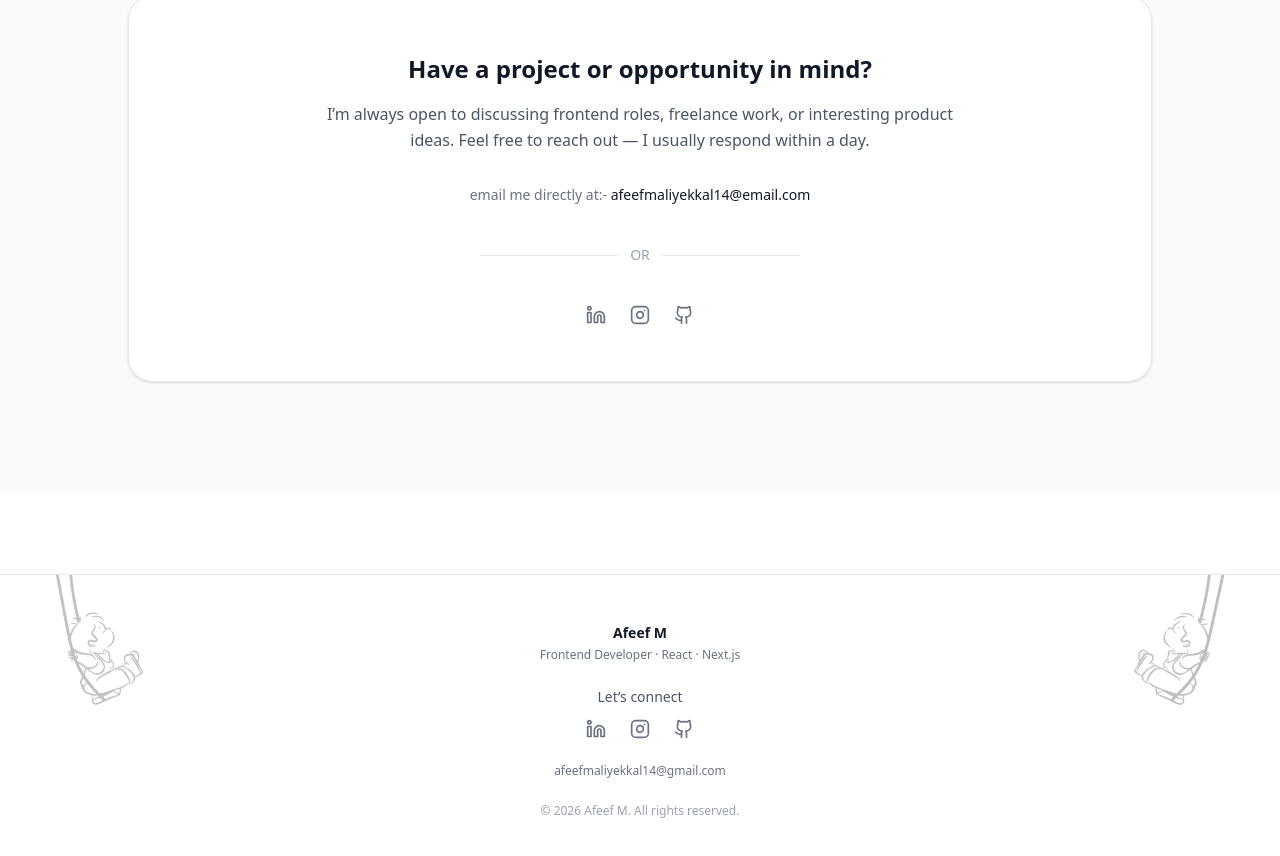
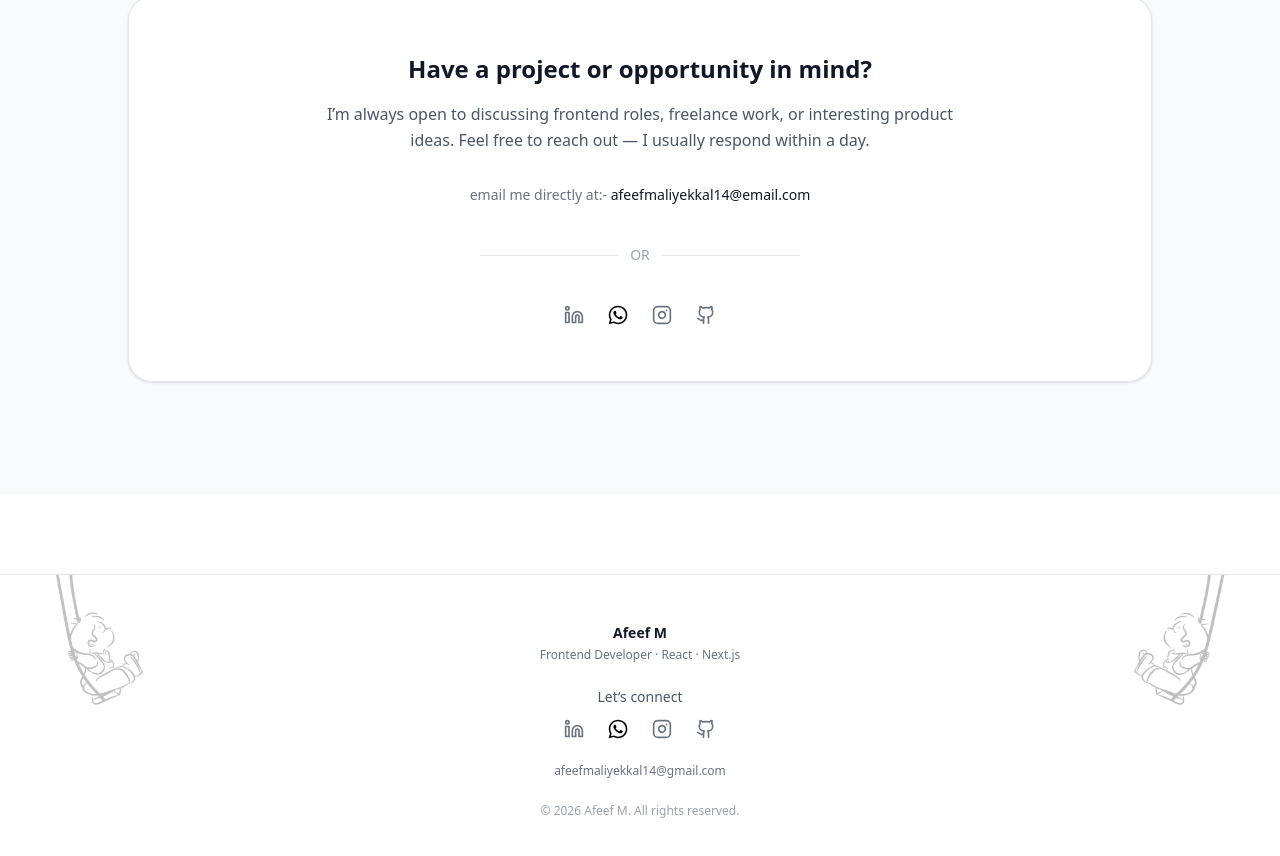
Before and after one commit to Afeef-m/portfolio_me, a Next.js app: page /contact in a window 1280 px wide. Shown: the part 278-1134 px from the top of the page. Built offline with nearby package versions, Linux system fonts and the light colour scheme.

Commit message:
portfolio

```diff
--- a/app/components/footer.jsx
+++ b/app/components/footer.jsx
@@ -1,11 +1,11 @@
 "use client";
 import { Github, Instagram, Linkedin } from "lucide-react";
 import CradleSwing from "./cradleSwing";
+import Image from "next/image";
 
 export default function Footer() {
   return (
     <footer className="relative border-t border-gray-200 mt-12 xs:mt-16 sm:mt-20 overflow-hidden">
-
       {/* Decorative cradle swings */}
       <div className="absolute top-0 left-0 right-0 z-0 pointer-events-none hidden md:block">
         <div className="absolute left-6 top-0 opacity-25">
@@ -19,7 +19,6 @@ export default function Footer() {
       {/* Footer content */}
       <div className="relative z-10 max-w-6xl mx-auto px-4 xs:px-5 sm:px-6 py-8 xs:py-10 sm:py-12">
         <div className="flex flex-col xs:flex-row items-center justify-between gap-6 xs:gap-4 sm:gap-6">
-
           {/* Left */}
           <div className="text-center xs:text-left">
             <p className="text-sm xs:text-base font-semibold text-gray-900">
@@ -34,13 +33,39 @@ export default function Footer() {
           <div className="flex flex-col items-center gap-3 text-gray-500">
             <p className="text-sm text-gray-600">Let’s connect</p>
             <div className="flex gap-6">
-              <a href="https://linkedin.com/in/afeef-m" target="_blank" rel="noopener noreferrer" >
+              <a
+                href="https://linkedin.com/in/afeef-m"
+                target="_blank"
+                rel="noopener noreferrer"
+              >
                 <Linkedin className="w-5 h-5 hover:text-[#0A66C2] transition" />
               </a>
-              <a href="https://www.instagram.com/afeef._.m/" target="_blank" rel="noopener noreferrer" >
+              <a
+                href="https://wa.me/8330052135?text=Hello%20I'm%20interested%20in%20your%20service"
+                target="_blank"
+                rel="noopener noreferrer"
+                className="transition-transform duration-200
+                           hover:scale-110 active:scale-95"
+              >
+                <Image
+                  src="/whatsapp.svg"
+                  alt="WhatsApp"
+                  width={20}
+                  height={20}
+                />
+              </a>
+              <a
+                href="https://www.instagram.com/afeef._.m/"
+                target="_blank"
+                rel="noopener noreferrer"
+              >
                 <Instagram className="w-5 h-5 hover:text-[#E4405F] transition" />
               </a>
-              <a href="https://github.com/Afeef-m" target="_blank" rel="noopener noreferrer" >
+              <a
+                href="https://github.com/Afeef-m"
+                target="_blank"
+                rel="noopener noreferrer"
+              >
                 <Github className="w-5 h-5 hover:text-gray-900 transition" />
               </a>
             </div>
@@ -55,7 +80,6 @@ export default function Footer() {
               © {new Date().getFullYear()} Afeef M. All rights reserved.
             </p>
           </div>
-
         </div>
       </div>
     </footer>
--- a/app/contact/page.jsx
+++ b/app/contact/page.jsx
@@ -1,6 +1,7 @@
 "use client";
 
 import { Github, Instagram, Linkedin } from "lucide-react";
+import Image from "next/image";
 
 export default function Contact() {
   return (
@@ -43,22 +44,35 @@ export default function Contact() {
           </div>
 
           <div className="mt-6 flex justify-center gap-6 text-gray-500">
-             <a
+            <a
               href="https://linkedin.com/in/afeef-m"
               target="_blank"
               rel="noopener noreferrer"
-              aria-label="LinkedIn profile"
               className="text-gray-500 transition-all duration-200
            hover:text-[#0A66C2] hover:scale-110 active:scale-95"
             >
               <Linkedin className="w-5 h-5" />
+            </a>
+            <a
+              href="https://wa.me/8330052135?text=Hello%20I'm%20interested%20in%20your%20service"
+              target="_blank"
+              rel="noopener noreferrer"
+              aria-label="WhatsApp"
+              className="transition-transform duration-200
+             hover:scale-110 active:scale-95"
+            >
+              <Image
+                src="/whatsapp.svg"
+                alt="WhatsApp"
+                width={20}
+                height={20}
+              />
             </a>
 
             <a
               href="https://www.instagram.com/afeef._.m/"
               target="_blank"
               rel="noopener noreferrer"
-              aria-label="Instagram profile"
               className="text-gray-500 transition-all duration-200
              hover:text-[#E4405F] hover:scale-110 active:scale-95"
             >
@@ -69,7 +83,6 @@ export default function Contact() {
               href="https://github.com/Afeef-m"
               target="_blank"
               rel="noopener noreferrer"
-              aria-label="GitHub profile"
               className="text-gray-500 transition-all duration-200
              hover:text-gray-900 hover:scale-110 active:scale-95"
             >
```
Also changed, not shown: public/whatsapp.svg (added).
